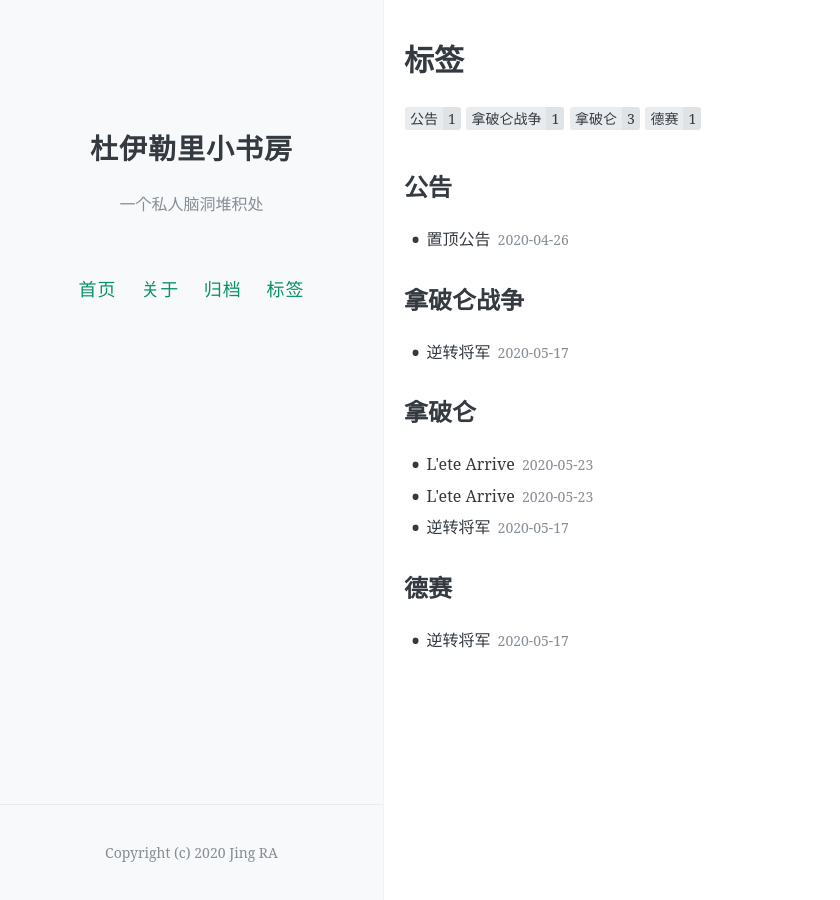
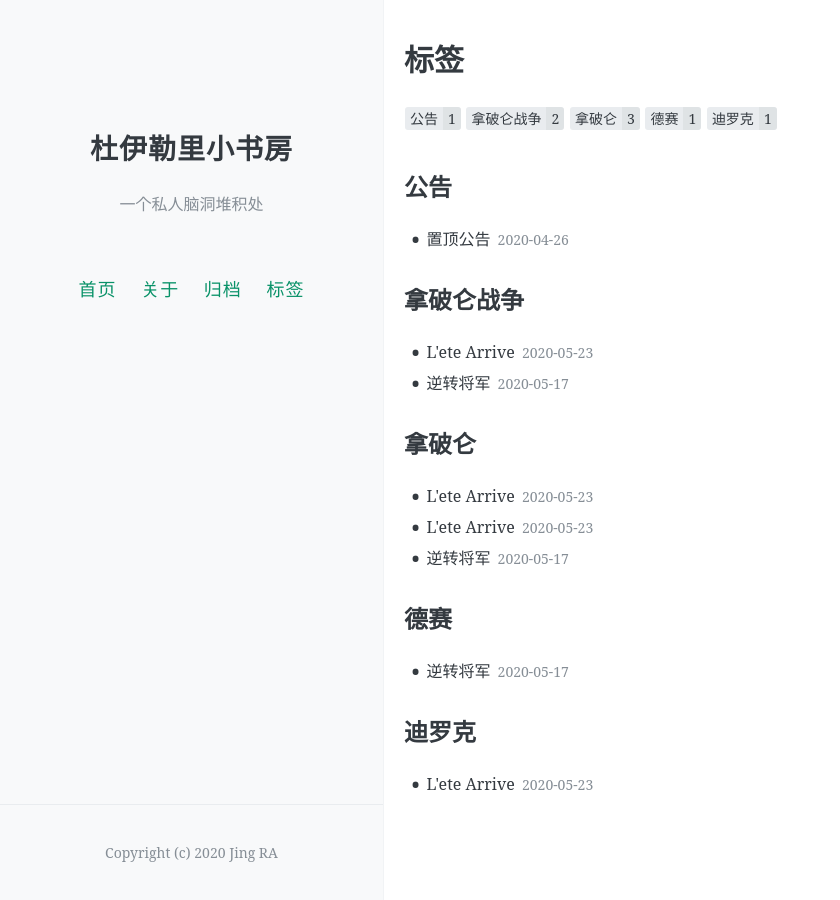
Before and after one commit to JingRA/JingRA, a Jekyll site: the page built from tags/index.html, in a window 1280 px wide. Shown: the whole page, without its empty margins (0-840 px from the left). Built offline with Jekyll 4.4.1, drawn with Linux system fonts in a browser that asks for light colours; comment, search, counter and statistics services are not loaded.

Commit message:
Update 2020-06-14-Just For Fun.md

```diff
--- a/_posts/2020-06-14-Just For Fun.md
+++ b/_posts/2020-06-14-Just For Fun.md
@@ -3,7 +3,7 @@ layout: post
 title: L'ete Arrive
 date: 2020-05-23
 author: Jing RA
-tags: [拿破仑]
+tags: [拿破仑战争, 拿破仑, 迪罗克]
 comments: true
 toc: true
 pinned: false
```
